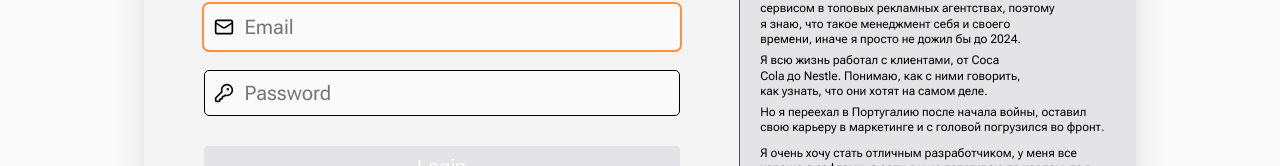
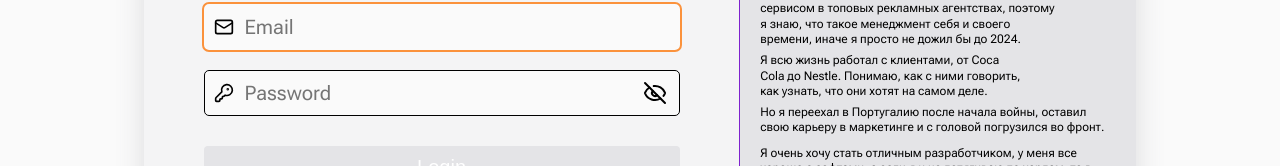
Before and after one commit to ddrigota/evil-martians-form, a Next.js app: page / in a window 1280 px wide. Shown: the part 470-636 px from the top of the page. Built offline with nearby package versions, Linux system fonts and the light colour scheme.

Commit message:
feature/add show-hide password button (last minute)

```diff
--- a/src/components/ui/InputField/index.tsx
+++ b/src/components/ui/InputField/index.tsx
@@ -1,5 +1,7 @@
-import { FC } from "react";
+import { Eye, EyeOff } from "lucide-react";
+import { FC, useState } from "react"; // Import useState
 import { UseFormRegister } from "react-hook-form";
+import Button from "../Button";
 import styles from "./styles.module.scss";
 
 interface InputFieldProps {
@@ -19,8 +21,13 @@ const InputField: FC<InputFieldProps> = ({
   placeholder,
   errors,
 }) => {
+  const [isPasswordVisible, setIsPasswordVisible] = useState(false);
   const error = errors[name];
   const isError = Boolean(error);
+
+  const togglePasswordVisibility = () => {
+    setIsPasswordVisible(!isPasswordVisible);
+  };
 
   return (
     <div className={styles.input_container}>
@@ -34,13 +41,24 @@ const InputField: FC<InputFieldProps> = ({
         <input
           {...register(name)}
           className={styles.input}
-          type={type}
+          type={type === "password" && !isPasswordVisible ? "password" : "text"}
           name={name}
           placeholder={placeholder}
           id={name}
           aria-invalid={isError}
           autoComplete={type}
         />
+        {type === "password" && (
+          <Button
+            type="button"
+            variant="icon"
+            className={styles.input__visibilityButton}
+            onClick={togglePasswordVisibility}
+            aria-label={isPasswordVisible ? "Hide Password" : "Show Password"}
+            aria-pressed={isPasswordVisible}>
+            {isPasswordVisible ? <Eye /> : <EyeOff />}
+          </Button>
+        )}
       </div>
       {isError && (
         <p
--- a/src/components/ui/InputField/styles.module.scss
+++ b/src/components/ui/InputField/styles.module.scss
@@ -34,6 +34,24 @@
     color: oklch(from var(--accent) l c 15);
   }
 
+  &__visibilityButton {
+    position: absolute;
+    right: 10px;
+    transform: none;
+    width: 30px;
+    height: 30px;
+    padding: 2px;
+    cursor: pointer;
+    @media screen and (max-width: 768px) {
+      width: 25px;
+      height: 25px;
+    }
+    &:hover {
+      background: none;
+      opacity: 0.8;
+    }
+  }
+
   @media screen and (max-width: 768px) {
     font-size: 1.5rem;
   }
```
